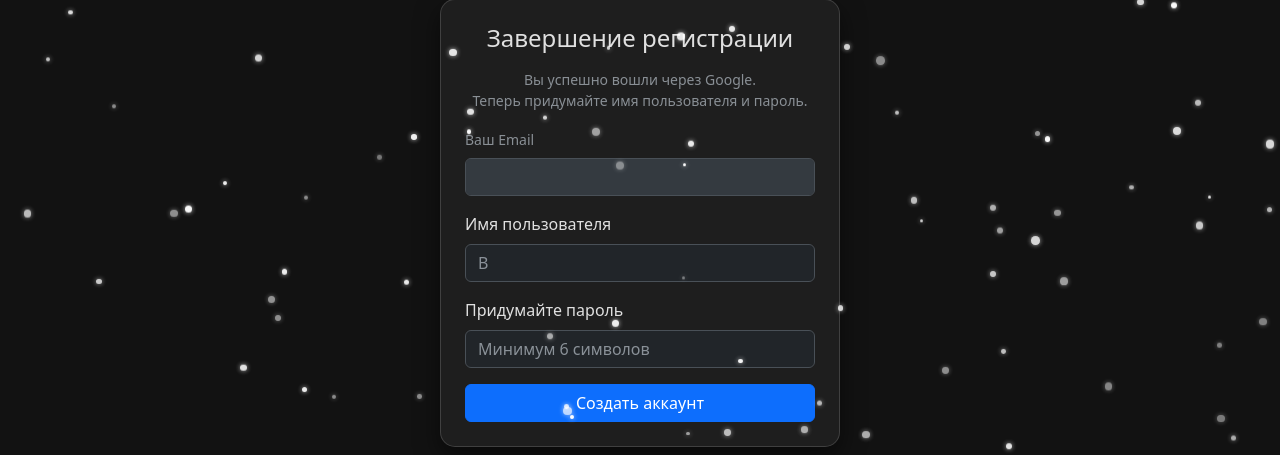
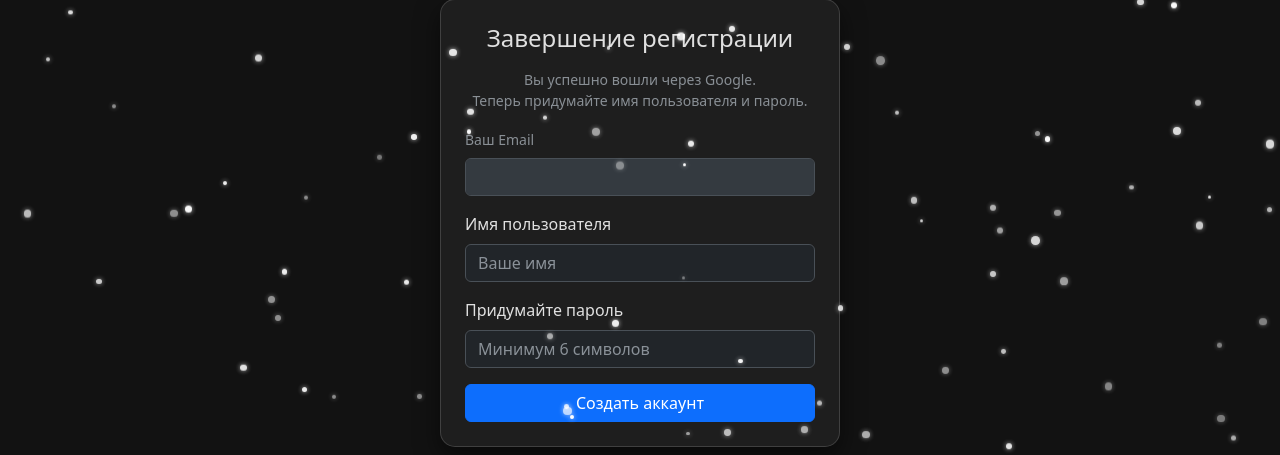
Before and after one commit to Abubakrbass/VideoDownloader, a Flask app: template templates/complete_registration.html in a window 1280 px wide. Shown: the part 177-632 px from the top of the page. Run offline with Flask 3, Linux system fonts and the light colour scheme; the template is opened without the code that fills it, so the values that code supplies are empty; some libraries are stand-ins or nearby versions.

Commit message:
Update complete_registration.html

```diff
--- a/templates/complete_registration.html
+++ b/templates/complete_registration.html
@@ -25,7 +25,7 @@
         </div>
         <div class="mb-3">
             <label class="form-label" id="lblUser">Имя пользователя</label>
-            <input type="text" id="username" class="form-control" required placeholder="В">
+            <input type="text" id="username" class="form-control" required placeholder="Ваше имя">
             <div id="username-error" class="invalid-feedback" style="display: none;"></div>
         </div>
         <div class="mb-3">
```
